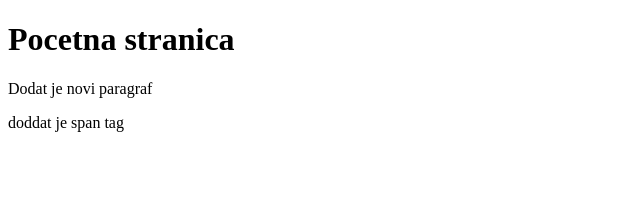
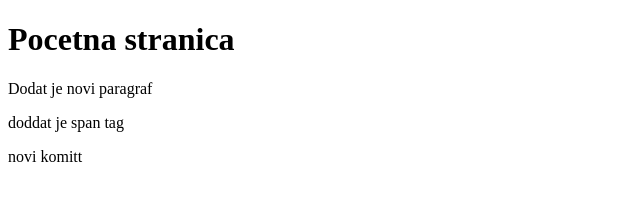
Before and after one commit to miskoLeprsko/itBootCamp, a plain HTML site: page 03_Git/index.html in a window 1280 px wide. Shown: the full height of the page, 0-640 px from the left. Drawn offline with Linux system fonts and the light colour scheme.

Commit message:
novi komitt

```diff
--- a/03_Git/index.html
+++ b/03_Git/index.html
@@ -9,5 +9,6 @@
     <h1>Pocetna stranica</h1>
     <p>Dodat je novi paragraf</p>
     <span>doddat je span tag</span>
+    <p>novi komitt</p>
 </body>
 </html>
```
